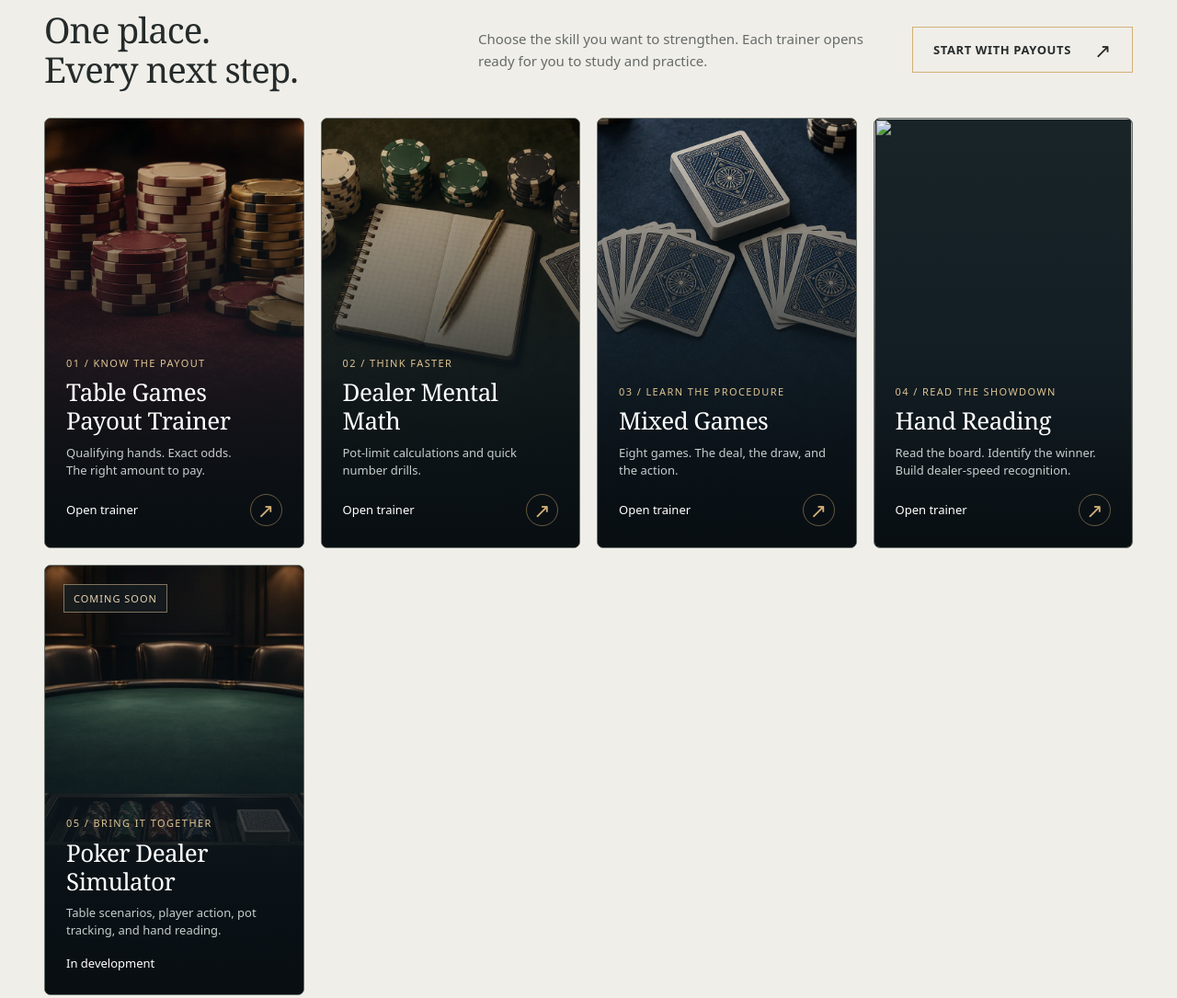
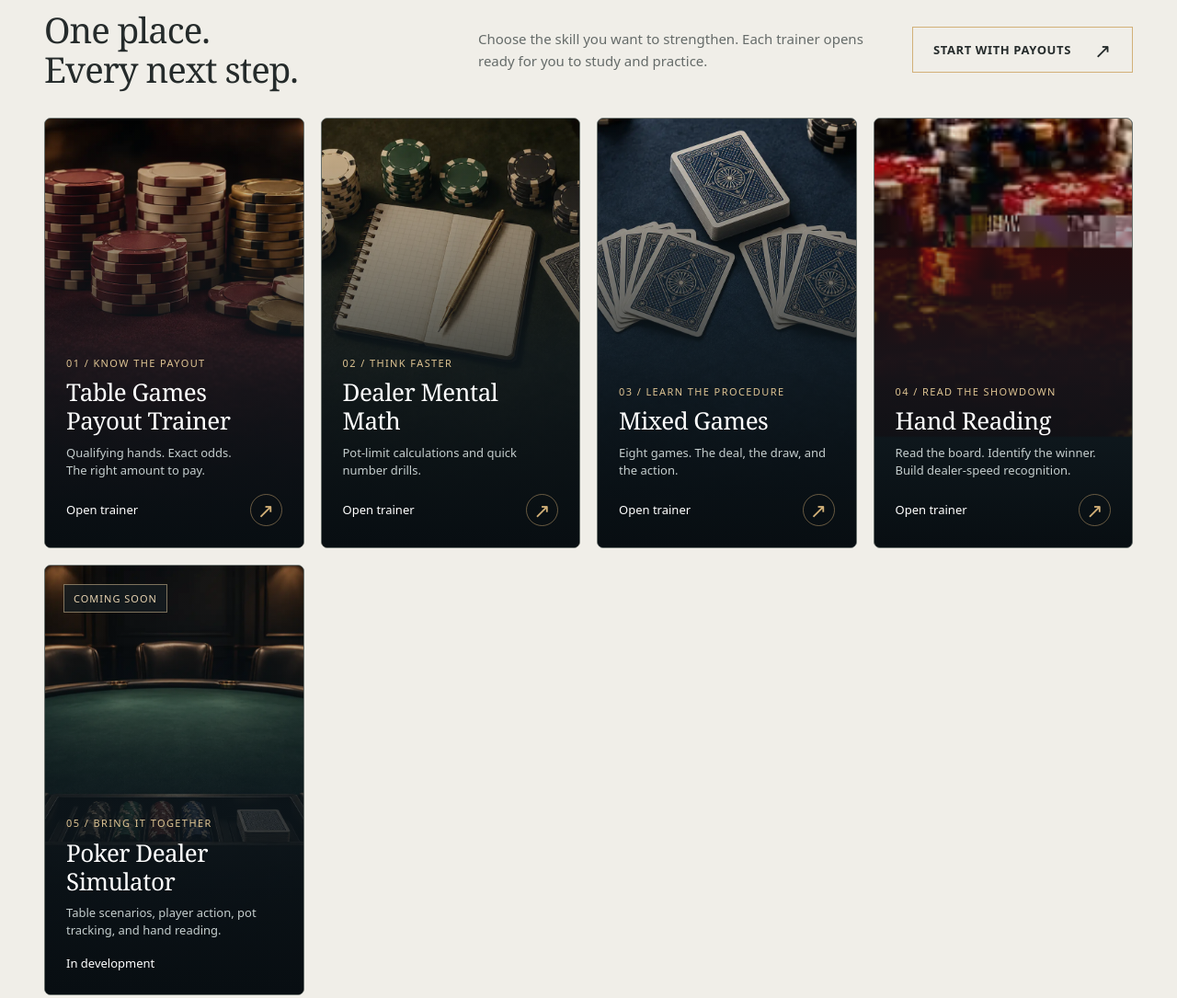
Before and after one commit to NeyshardA/poker-dealer-trainer, a website: page index.html in a window 1280 px wide. Shown: the part 949-2034 px from the top of the page at 92% size. Drawn offline with nearby package versions, Linux system fonts and the light colour scheme.

Commit message:
Point Hand Reading card to repaired image asset

```diff
--- a/index.html
+++ b/index.html
@@ -17,7 +17,7 @@
 <a class="course payout" href="trainers/table-games.html" aria-label="Open Table Games Payout Trainer"><img src="assets/trainer-payout.webp" alt="" loading="lazy" decoding="async" width="1254" height="1254"><div class="course-body"><div class="category">01 / Know the payout</div><h3>Table Games<br>Payout Trainer</h3><p>Qualifying hands. Exact odds.<br>The right amount to pay.</p><div class="course-bottom"><span>Open trainer</span><span class="arrow" aria-hidden="true">↗</span></div></div></a>
 <a class="course math" href="trainers/mental-math.html" aria-label="Open Poker Dealer Mental Math Trainer"><img src="assets/trainer-mental-math.webp" alt="" loading="lazy" decoding="async" width="1254" height="1254"><div class="course-body"><div class="category">02 / Think faster</div><h3>Dealer Mental Math</h3><p>Pot-limit calculations and quick number drills.</p><div class="course-bottom"><span>Open trainer</span><span class="arrow" aria-hidden="true">↗</span></div></div></a>
 <a class="course mixed" href="trainers/mixed-games.html" aria-label="Open Mixed Games Dealer Trainer"><img src="assets/trainer-mixed-games.webp" alt="" loading="lazy" decoding="async" width="1254" height="1254"><div class="course-body"><div class="category">03 / Learn the procedure</div><h3>Mixed Games</h3><p>Eight games. The deal, the draw, and the action.</p><div class="course-bottom"><span>Open trainer</span><span class="arrow" aria-hidden="true">↗</span></div></div></a>
-<a class="course hand-reading" href="trainers/hand-reading.html" aria-label="Open Hand Reading Trainer"><img src="assets/trainer-hand-reading.jpg?v=20260924-1442" alt="" loading="lazy" decoding="async" width="1254" height="1254"><div class="course-body"><div class="category">04 / Read the showdown</div><h3>Hand Reading</h3><p>Read the board. Identify the winner. Build dealer-speed recognition.</p><div class="course-bottom"><span>Open trainer</span><span class="arrow" aria-hidden="true">↗</span></div></div></a>
+<a class="course hand-reading" href="trainers/hand-reading.html" aria-label="Open Hand Reading Trainer"><img src="assets/trainer-hand-reading-v2.jpg?v=20260924-1848" alt="" loading="lazy" decoding="async" width="1254" height="1254"><div class="course-body"><div class="category">04 / Read the showdown</div><h3>Hand Reading</h3><p>Read the board. Identify the winner. Build dealer-speed recognition.</p><div class="course-bottom"><span>Open trainer</span><span class="arrow" aria-hidden="true">↗</span></div></div></a>
 <article class="course simulator" aria-labelledby="simulator-title"><img src="assets/trainer-simulator.webp" alt="" loading="lazy" decoding="async" width="1254" height="1254"><span class="badge">Coming soon</span><div class="course-body"><div class="category">05 / Bring it together</div><h3 id="simulator-title">Poker Dealer Simulator</h3><p>Table scenarios, player action, pot tracking, and hand reading.</p><div class="course-bottom"><span>In development</span></div></div></article>
 </div></div></section>
 <section class="skills-section" id="skills" aria-labelledby="skills-title"><div class="container skills-layout"><div class="dark-intro"><div class="kicker">Build your foundation</div><h2 id="skills-title">Small drills.<br>Essential skills.</h2><p>Focus on one decision at a time. Build accuracy before you push your speed.</p></div><div class="skills-grid">
```
